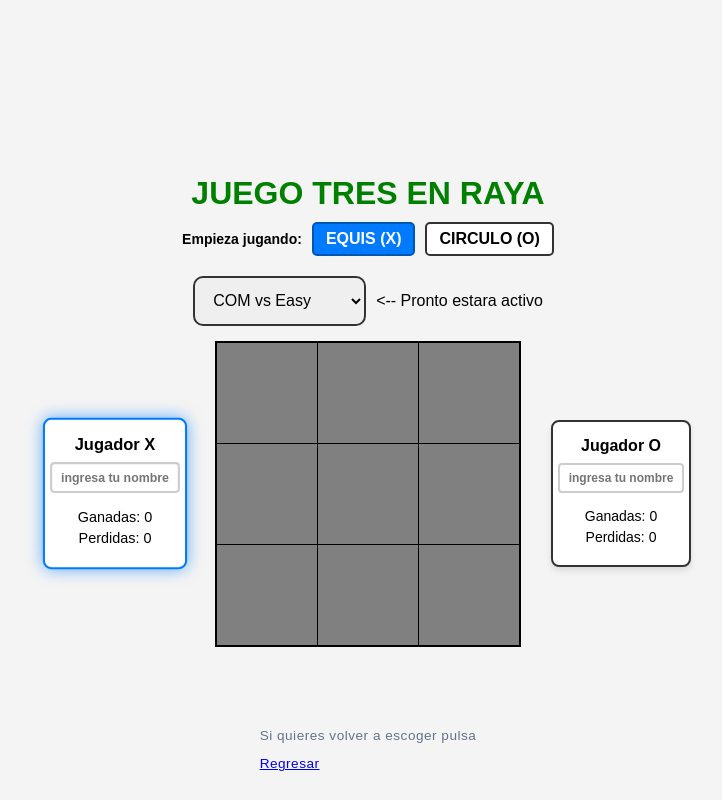
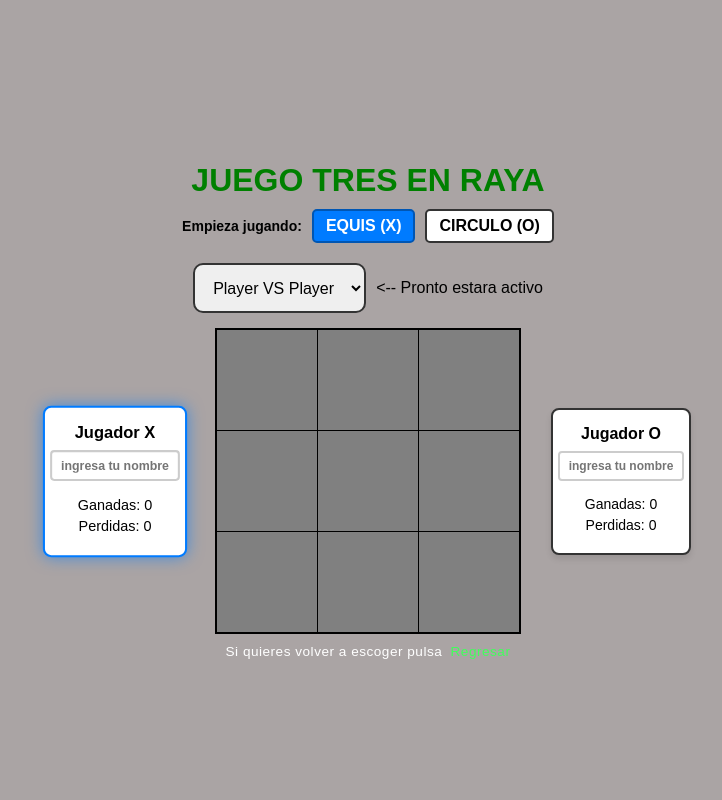
Before and after one commit to KevinConforme/Web-Personal-Django3, a Django app: page /tres_en_raya/ in a window 1280 px wide. Shown: the whole page, without its empty margins (272-994 px from the left). Run offline with Django 3.2, Linux system fonts and the light colour scheme.

Commit message:
Update tres_en_raya.html

```diff
--- a/WebPersonal/core/templates/core/tres_en_raya.html
+++ b/WebPersonal/core/templates/core/tres_en_raya.html
@@ -12,12 +12,9 @@ align-items: center;
 justify-content: center;
 min-height: 100vh;
 margin: 0;
-background-color: #f4f4f4;
+background-color: #aaa4a4;
 padding: 15px;
 box-sizing: border-box;
-}
-footer{
-position: absolute; bottom: 15px; font-size: 0.85rem; color: #64748b; letter-spacing: 0.5px;
 }
 .titulo{
 color: green;
@@ -165,6 +162,19 @@ select, button{
     font-size: 32px;
 }
 }
+footer{
+padding-top: 10px;
+font-size: 0.85rem;
+color: white;
+letter-spacing: 0.5px;
+text-align: center;
+}
+#regre{display: inline; margin: 0;}
+#lin{
+    color: rgb(65, 255, 91);
+    text-decoration: none;
+    margin-left: 4px;
+}
 </style>
 </HEAD>
 <BODY>
@@ -177,10 +187,10 @@ select, button{
 </div>
 <div class="controles">
 	<select id="modo">
+        <option value="player">Player VS Player</option>
 		<option value="easy">COM vs Easy</option>
 		<option value="medium">COM vs Medium</option>
 		<option value="difficult">COM vs difficult</option>
-		<option value="player">Player VS Player</option>
 	</select>
 	<p>&lt;-- Pronto estara activo</p> <!-- EL &lt; ACTIVA UN "<" EN MENSAJE-->
 </div>
@@ -213,7 +223,7 @@ select, button{
         <p>Perdidas: <span id="perdidasO">0</span></p>
     </div>
 </div>
-<footer> Si quieres volver a escoger pulsa <p><a href="{% url 'juego' %}">Regresar</a></p></footer>
+<footer> Si quieres volver a escoger pulsa <span id="regre"><a id="lin" href="{% url 'juego' %}">Regresar</a></span></footer>
 <script>
 const celdas = document.querySelectorAll('.tablero-div');
 let turnoX = true;
```
